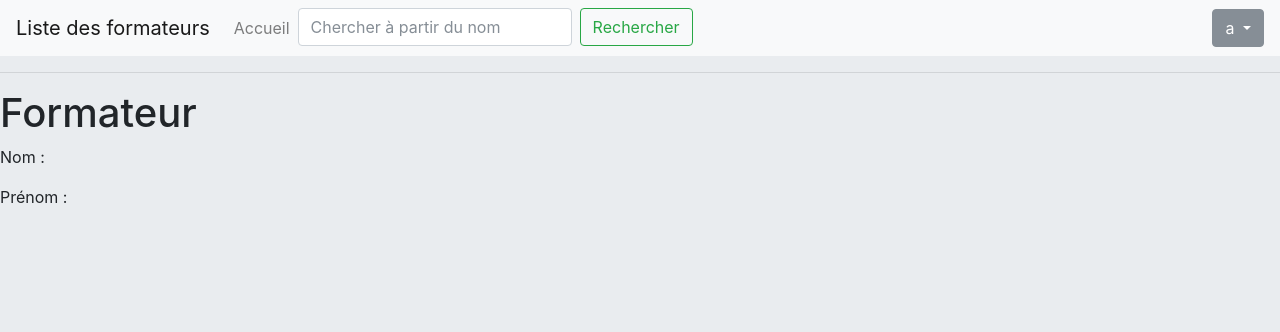
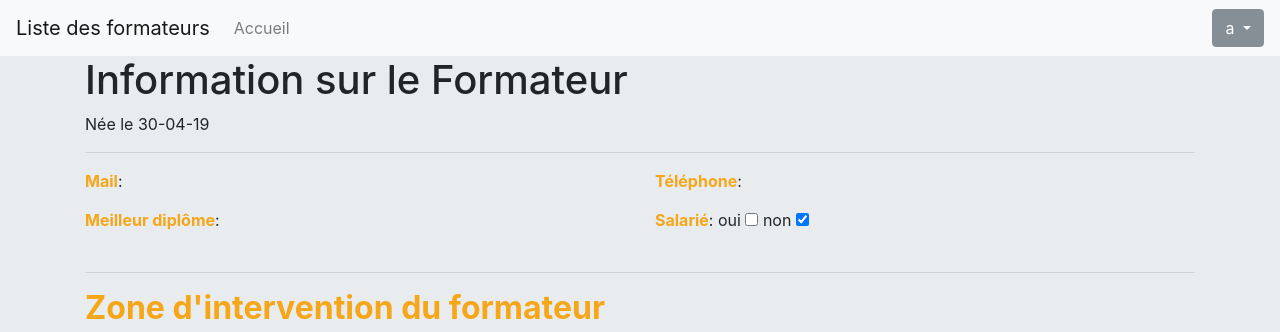
Before and after one commit to justinnth/tableau_de_bord, a Symfony app: template templates/formateurs/formateurs.html.twig in a window 1280 px wide. Shown: the top 332 px of the page. Before the commit the page ends 203 px from the top, so only its background shows below. Run offline with Twig, Linux system fonts and the light colour scheme; the template is opened without the code that fills it, so the values that code supplies are empty; some libraries are stand-ins or nearby versions.

Commit message:
Commencement page du formateur + modifications

```diff
--- a/public/css/style.css
+++ b/public/css/style.css
@@ -132,3 +132,19 @@
 .hover:hover{
     background-color: #cdcfd3;
 }
+
+h4{
+    color:#014D91;
+}
+
+.far{
+    color:#53B7E9;
+}
+
+.mb{
+    margin-bottom: 15px;
+}
+
+b{
+    color: #F5A619;
+}
--- a/templates/base.html.twig
+++ b/templates/base.html.twig
@@ -12,7 +12,10 @@
     <body>
 
     {% block body %}{% endblock %}
-
+    <footer class="page-footer font-small blue">
+        <div class="footer-copyright text-center py-3">© 2018 Copyright: Justin et Benjamin
+        </div>
+    </footer>
     {% block javascripts %}
         <script src="https://code.jquery.com/jquery-3.2.1.min.js" integrity="sha256-hwg4gsxgFZhOsEEamdOYGBf13FyQuiTwlAQgxVSNgt4=" crossorigin="anonymous"></script>
         <script src="https://cdnjs.cloudflare.com/ajax/libs/popper.js/1.12.3/umd/popper.min.js" integrity="sha384-vFJXuSJphROIrBnz7yo7oB41mKfc8JzQZiCq4NCceLEaO4IHwicKwpJf9c9IpFgh" crossorigin="anonymous"></script>
--- a/templates/formateurs/formateurs.html.twig
+++ b/templates/formateurs/formateurs.html.twig
@@ -3,7 +3,7 @@
 {% block title %} Table des formateurs {% endblock %}
 
 {% block body %}
-
+    {% if formateurs is iterable %}
         <nav class="navbar navbar-expand-lg navbar-light bg-light">
             <button class="navbar-toggler" type="button" data-toggle="collapse" data-target="#navbarTogglerDemo01" aria-controls="navbarTogglerDemo01" aria-expanded="false" aria-label="Toggle navigation">
                 <span class="navbar-toggler-icon"></span>
@@ -34,7 +34,6 @@
             </div>
         </nav>
         <hr>
-    {% if formateurs is iterable %}
             <table class="table table-bordered">
                 <tbody>
                     <tr>
@@ -53,10 +52,85 @@
                     </tr>
                 </tbody>
             </table>
+    {% else %}
+        <nav class="navbar navbar-expand-lg navbar-light bg-light">
+            <button class="navbar-toggler" type="button" data-toggle="collapse" data-target="#navbarTogglerDemo01" aria-controls="navbarTogglerDemo01" aria-expanded="false" aria-label="Toggle navigation">
+                <span class="navbar-toggler-icon"></span>
+            </button>
+            <div class="collapse navbar-collapse" id="navbarTogglerDemo01">
+                <a class="navbar-brand" href="{{ path('app_formateurs', {'id': 'all'}) }}">Liste des formateurs</a>
+                <ul class="navbar-nav mr-auto mt-2 mt-lg-0">
+                    <li class="nav-item">
+                        <a class="nav-link" href="{{ path('app_homepage') }}">Accueil</a>
+                    </li>
+                </ul>
+                <div class="btn-group">
+                    <button type="button" class="btn btn-secondary dropdown-toggle" data-toggle="dropdown" data-display="static" aria-haspopup="true" aria-expanded="false">
+                        a
+                    </button>
+                    <div class="dropdown-menu dropdown-menu-left">
+                        <button class="dropdown-item" type="button">Action</button>
+                        <button class="dropdown-item" type="button">Another action</button>
+                        <button class="dropdown-item" type="button">Something else here</button>
+                    </div>
+                </div>
+            </div>
+        </nav>
+        <div class="container">
+            <h1>Information sur le Formateur <b>{{ formateurs.prenom }} {{ formateurs.nom }}</b></h1>
+            Née le {{ formateurs.dateDeNaissance|date("d-m-y") }}
             <hr>
+            <div class="row mb">
+                <div class="col">
+                   <b>Mail</b>: {{ formateurs.mail }}
+                </div>
+                <div class="col">
+                   <b>Téléphone</b>: {{ formateurs.telephone }}
+                </div>
+            </div>
+            <div class="row mb">
+                <div class="col">
+                    <b>Meilleur diplôme</b>: {{ formateurs.meilleurDiplome }}
+                </div>
+                <div class="col">
+                    {% if formateurs.salarie == 1 %}
+                        <p><b>Salarié</b>:
+                            <label for="oui">oui</label>
+                            <input type="checkbox" id="oui" name="oui" checked>
+                            <label for="non">non</label>
+                            <input type="checkbox" id="non" name="non">
+                        </p>
                     {% else %}
-        <h1>Formateur</h1>
-        <p>Nom : {{ formateurs.nom }}</p>
-        <p>Prénom : {{ formateurs.prenom }}</p>
+                        <p><b>Salarié</b>:
+                            <label for="oui">oui</label>
+                            <input type="checkbox" id="oui" name="oui">
+                            <label for="non">non</label>
+                            <input type="checkbox" id="non" name="non" checked>
+                        </p>
                     {% endif %}
+                </div>
+            </div>
+            <hr>
+            <h2><b>Zone d'intervention du formateur</b></h2>
+            <div id="googleMap" style="width:100%;height:400px;"></div>
+            <script>
+                function myMap() {
+                    var mapProp= {
+                        center:new google.maps.LatLng(46.1667,-1.15),
+                        zoom:10,
+                    };
+                    var map = new google.maps.Map(document.getElementById("googleMap"),mapProp);
+                }
+            </script>
+            <hr>
+            <h2><b>Fonctions d'intervention du formateur</b></h2>
+            {{ formateurs.typeFormations }}
+            <p><b>Fonction Actuelle</b>: {{ formateurs.fonctionActuelle }}</p>
+            <hr>
+            <h2><b>Planning du formateur</b></h2>
+
+        </div>
+    {% endif %}
+    <hr>
+    <script src="https://maps.googleapis.com/maps/api/js?key=AIzaSyALYDcMOzzAU969z2ic1siiuODCpq92guw&callback=myMap"></script>
 {% endblock %}
--- a/templates/tableau_de_bord.html.twig
+++ b/templates/tableau_de_bord.html.twig
@@ -7,7 +7,7 @@
         <h1 class="display-4">Bienvenue sur le tableau de bord!</h1>
         <p class="lead">Vous êtes actuellement connecté en tant que ....</p>
         <hr class="my-4">
-        <div class="container boxs">
+        <div class="container" style="display:table">
             <div class="box" style="cursor: pointer" onclick="window.location.href='{{ path('app_formateurs', {'id': 'all'}) }}'">
                 <div class="icon">
                     <i class="fas fa-chalkboard-teacher"></i>
@@ -47,4 +47,5 @@
             </div>
         </div>
     </div>
+    <hr>
 {% endblock %}
```
Lines whose indentation alone changed are shown as unchanged.
